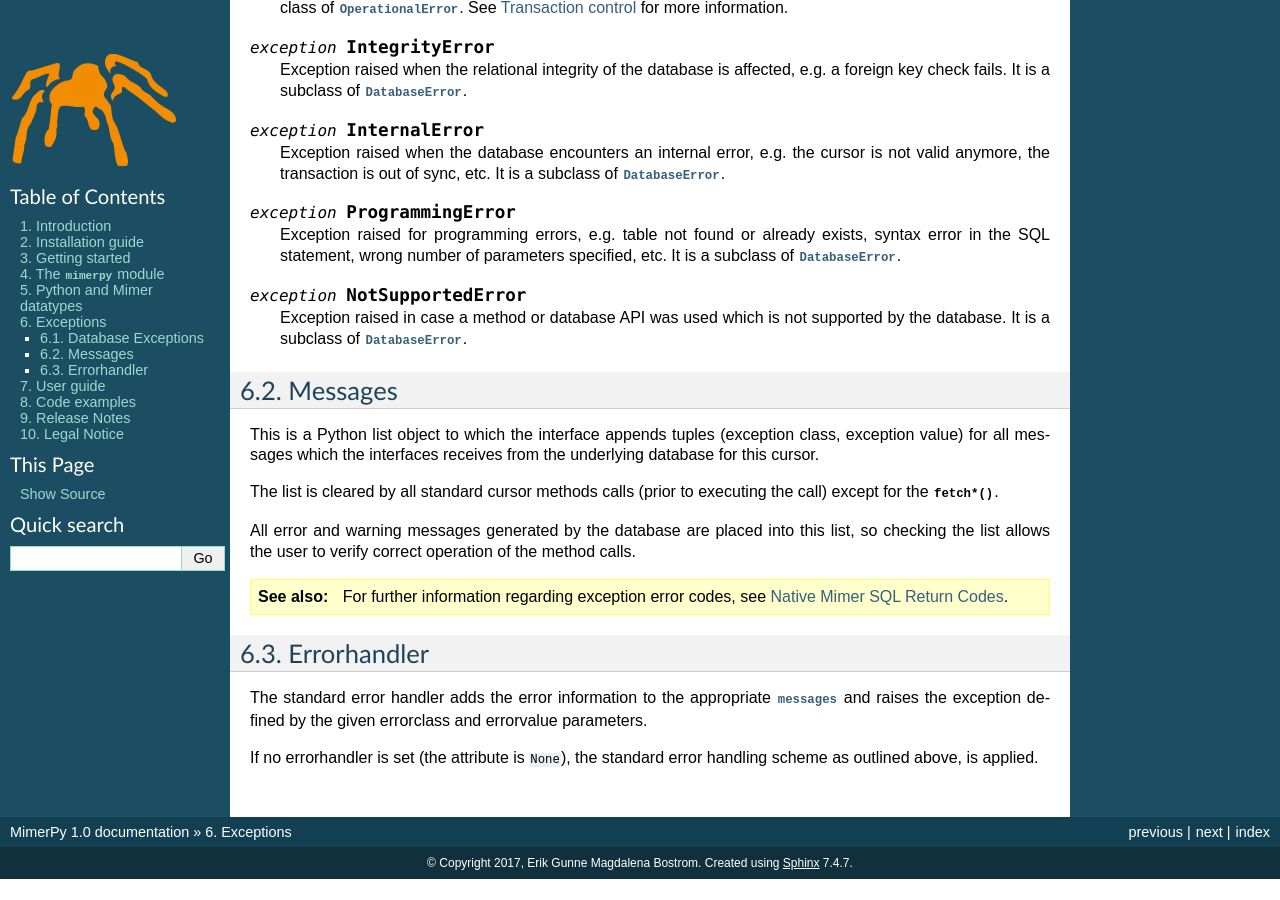
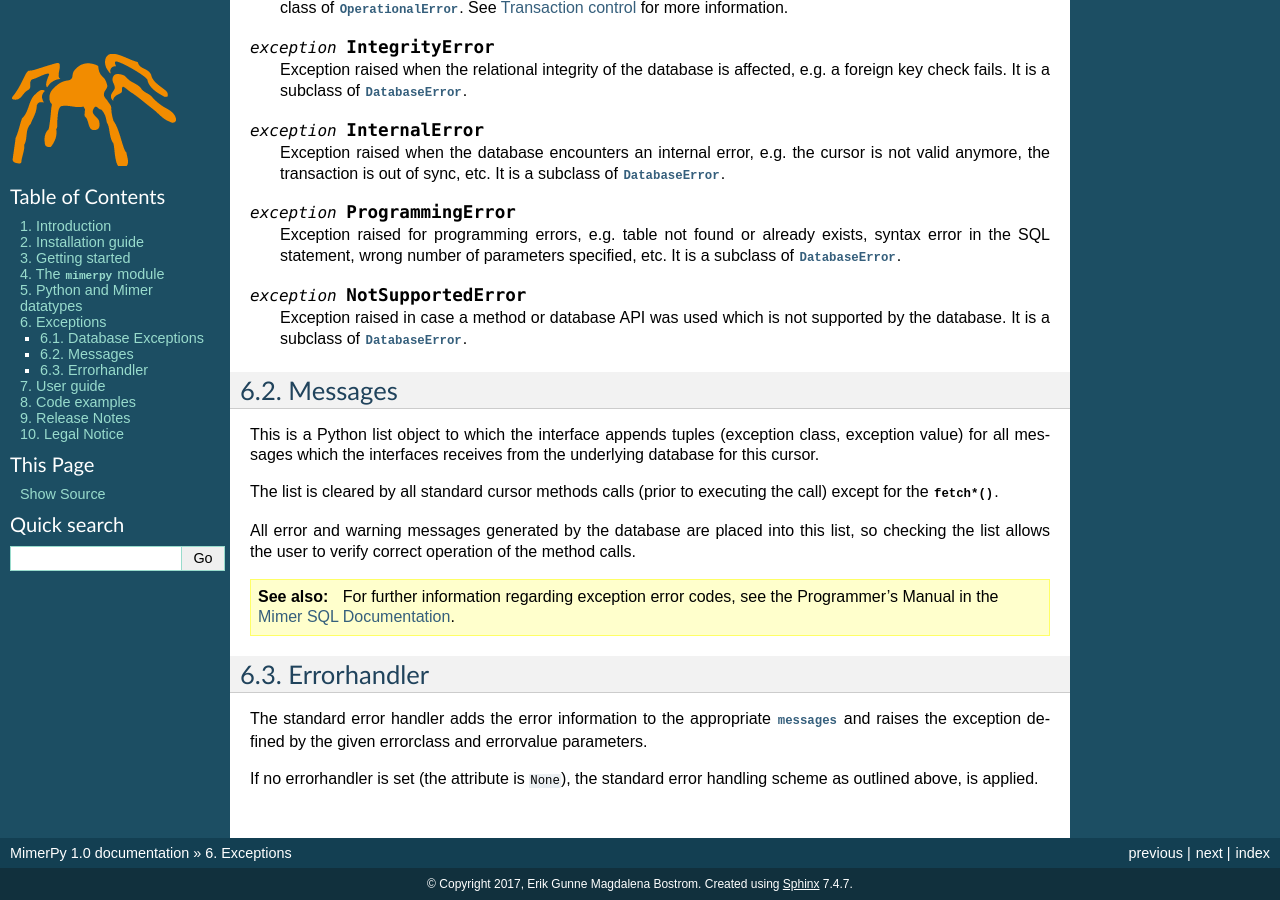
Before and after one commit to mimersql/MimerPy, a Sphinx documentation site: the page built from doc/exceptions.rst, in a window 1280 px wide and 900 px high, scrolled down 1080 px. Built offline with Sphinx 7.4.7, drawn with Linux system fonts in a browser that asks for light colours; before the commit the page ends 1959 px from its top, so only the background shows below that.

Commit message:
Fixed link to documentation

```diff
--- a/doc/exceptions.rst
+++ b/doc/exceptions.rst
@@ -3,7 +3,7 @@
 **********
 
 .. _ref-exceptions:
-.. _Native Mimer SQL Return Codes: http://developer.mimer.se/documentation/html_101/Mimer_SQL_Engine_DocSet/App_Return_Codes3.html
+.. _Mimer SQL Documentation: https://developer.mimer.com/documentation
 .. _Exception: https://docs.python.org/3/library/exceptions.html#Exception
 .. _PEP 249: https://www.python.org/dev/peps/pep-0249/
 
@@ -118,7 +118,7 @@
 operation of the method calls.
 
 .. seealso:: For further information regarding exception error codes,
-             see `Native Mimer SQL Return Codes`_.
+             see the Programmer's Manual in the `Mimer SQL Documentation`_.
 
 .. Warnings
 .. ------------------------
@@ -126,6 +126,9 @@
 
 Errorhandler
 ------------------------
-The standard error handler adds the error information to the appropriate :attr:`messages` and raises the exception defined by the given errorclass and errorvalue parameters.
+The standard error handler adds the error information to the
+appropriate :attr:`messages` and raises the exception defined by the
+given errorclass and errorvalue parameters.
 
-If no errorhandler is set (the attribute is ``None``), the standard error handling scheme as outlined above, is applied.
+If no errorhandler is set (the attribute is ``None``), the standard
+error handling scheme as outlined above, is applied.
```
